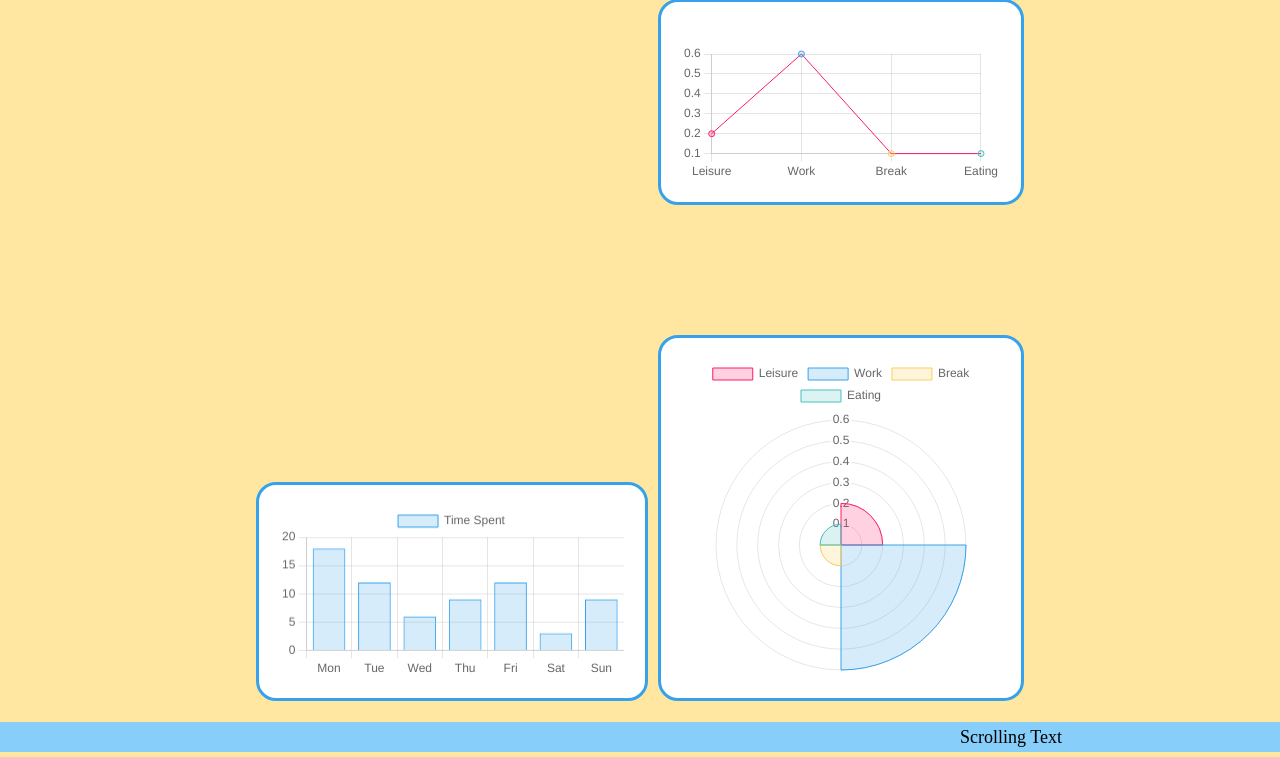
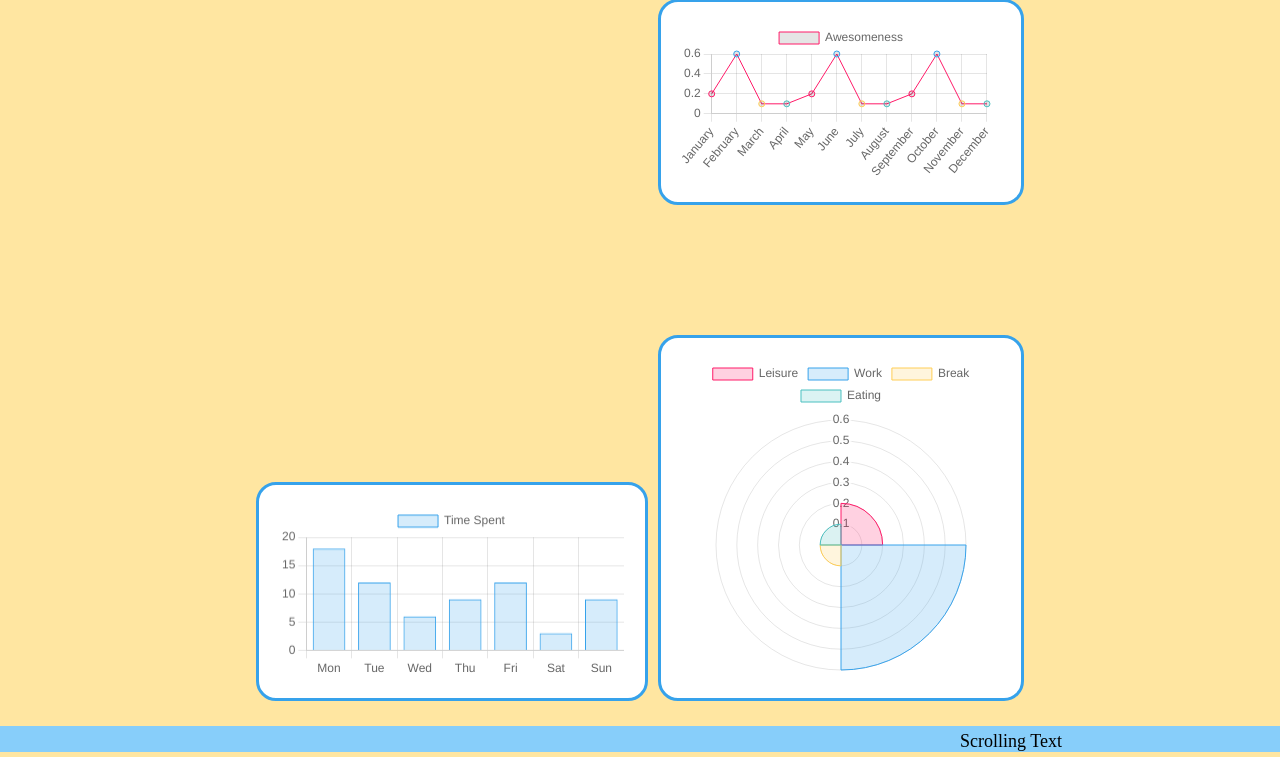
Before and after one commit to Habit-Tracker-Google-Project/Baron, a plain HTML site: page HabitTracker/HabitTracker.html in a window 1280 px wide. Shown: the part 43-800 px from the top of the page. Drawn offline with nearby package versions, Linux system fonts and the light colour scheme.

Commit message:
got the line plot to work

```diff
--- a/HabitTracker/HabitTracker.html
+++ b/HabitTracker/HabitTracker.html
@@ -5,6 +5,14 @@
     <meta name="viewport" content="width=device-width, initial-scale=1">
     <title>Habit Tracker</title>
     <style>
+      .StatBox {
+
+      }
+
+      .StatBox p{
+
+      }
+
       .chartBoxBar {
         position: absolute;
         left: 20%;
@@ -45,7 +53,9 @@
 
 
   <body>
-
+    <div id="StatBox">
+      <p></p>
+    </div>
 
     <div class="chartBoxBar">
       <canvas id="barChart"></canvas>
@@ -143,17 +153,19 @@
 
     // attributes and data of the pie chart
     data = {
-      labels: ['Leisure','Work','Break','Eating'],
+      labels: ['January','February','March','April','May','June','July','August','September','October','November','December'],
       datasets: [{
-        label: ['January','February','March','April','May','June','July','August','September','October','November','December'],
-        data: [0.2, 0.6, 0.1, 0.1],
-        backgroundColor: [
-          'rgba(255, 26, 104, 0.2)',
-          'rgba(54, 162, 235, 0.2)',
-          'rgba(255, 206, 86, 0.2)',
-          'rgba(75, 192, 192, 0.2)',
-        ],
+        label: 'Awesomeness',
+        data: [0.2, 0.6, 0.1, 0.1, 0.2, 0.6, 0.1, 0.1, 0.2, 0.6, 0.1, 0.1],
         borderColor: [
+          'rgba(255, 26, 104, 1)',
+          'rgba(54, 162, 235, 1)',
+          'rgba(255, 206, 86, 1)',
+          'rgba(75, 192, 192, 1)',
+          'rgba(255, 26, 104, 1)',
+          'rgba(54, 162, 235, 1)',
+          'rgba(255, 206, 86, 1)',
+          'rgba(75, 192, 192, 1)',
           'rgba(255, 26, 104, 1)',
           'rgba(54, 162, 235, 1)',
           'rgba(255, 206, 86, 1)',
--- a/setup.css
+++ b/setup.css
@@ -21,10 +21,12 @@
   }
 
   #scroll-container {
+    border-radius: 2px;
+    border-color: black;
     background-color:lightskyblue;
     position: fixed;
     bottom: 5px;
-    height: 20px;
+    height: 2%;
     width: 100%;
     padding: 5px;
     overflow: hidden;
```
